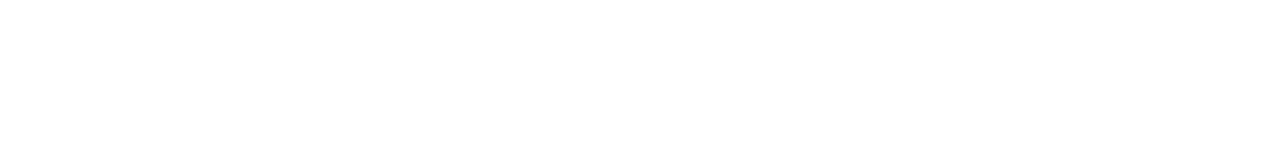
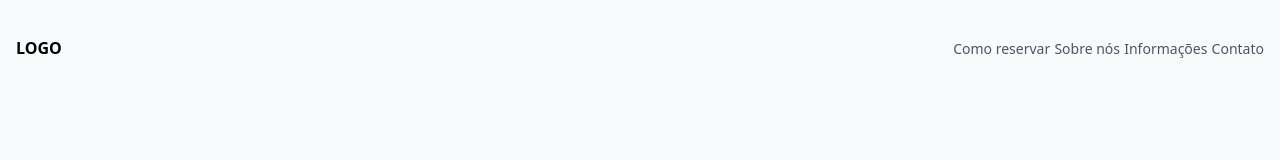
Before and after one commit to cleberpb/pagina-hoteis-teilwindcss, a website: page src/index.html in a window 1280 px wide. Drawn offline with Linux system fonts and the light colour scheme.

Commit message:
header links

```diff
--- a/src/index.html
+++ b/src/index.html
@@ -6,7 +6,31 @@
     <title>Hotéis</title>
     <link href="./output.css" rel="stylesheet">
 </head>
-<body>
+<body class="bg-gray-50">
+
+    <!-- header -->
+    <div>
+        <div class="container mx-auto px-4 h-24 flex items-center">
+            <!-- logo -->
+            <div class="font-black">
+                LOGO
+            </div>
+            <!-- fim logo -->
+
+            <!-- menu -->
+            <ul class="ml-auto">
+                <li>
+                    <a href="#" class="text-sm text-gray-600 hover:text-gray-800 hover:underline">Como reservar</a>
+                    <a href="#" class="text-sm text-gray-600 hover:text-gray-800 hover:underline">Sobre nós</a>
+                    <a href="#" class="text-sm text-gray-600 hover:text-gray-800 hover:underline">Informações</a>
+                    <a href="#" class="text-sm text-gray-600 hover:text-gray-800 hover:underline">Contato</a>
+                </li>
+            </ul>
+            <!-- fim menu -->
+        </div>
+    </div>
+    <!--fim header -->
+
 
 </body>
 </html>
```
Also changed, not shown: src/output.css.
